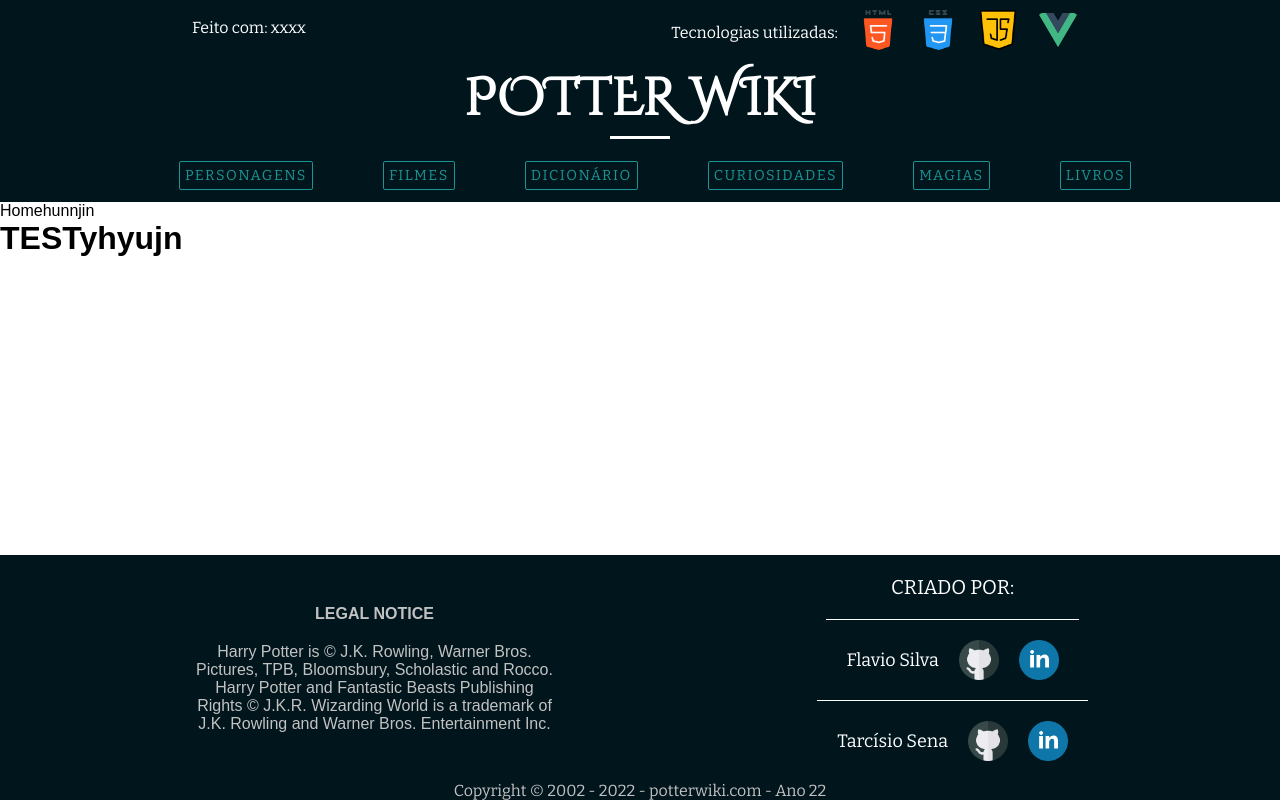
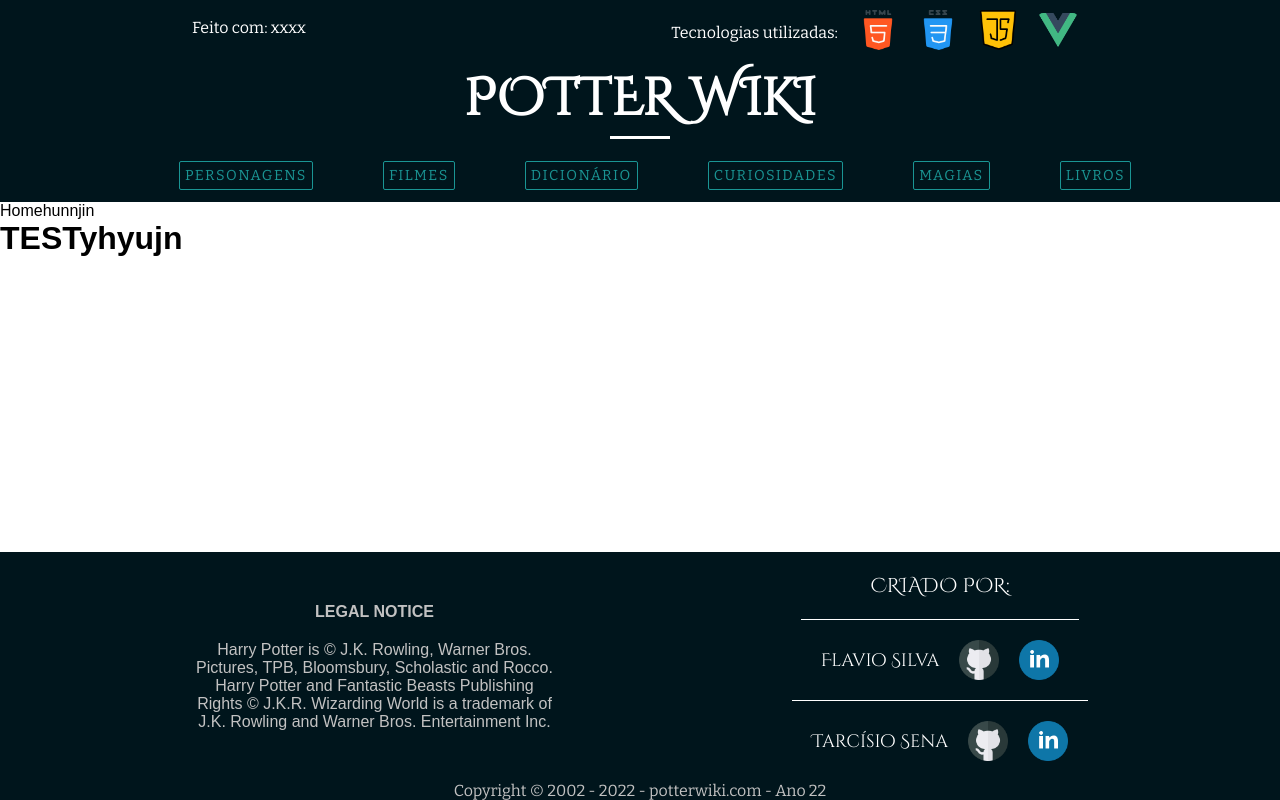
Before and after one commit to FlavioLSS/hp-data-project, a Vue app: page / in a window 1280 px wide. Built offline with nearby package versions, Linux system fonts and the light colour scheme.

Commit message:
fonte aplicada footer

```diff
--- a/src/components/potter-footer.vue
+++ b/src/components/potter-footer.vue
@@ -88,6 +88,7 @@
 .ctt-1 h2{
     font-size: 18px;
     margin: 10px;
+     font-family: 'Cinzel Decorative', 'cursive';
 
 }
 
@@ -106,6 +107,7 @@
     text-transform: uppercase;
     padding: 20px;
     font-size: 20px;
+    font-family: 'Cinzel Decorative', 'cursive';
 }
 
 /* footer */
```
